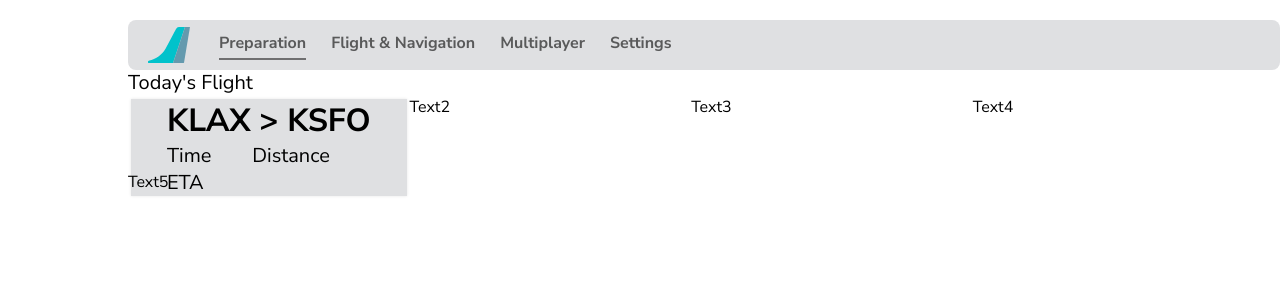
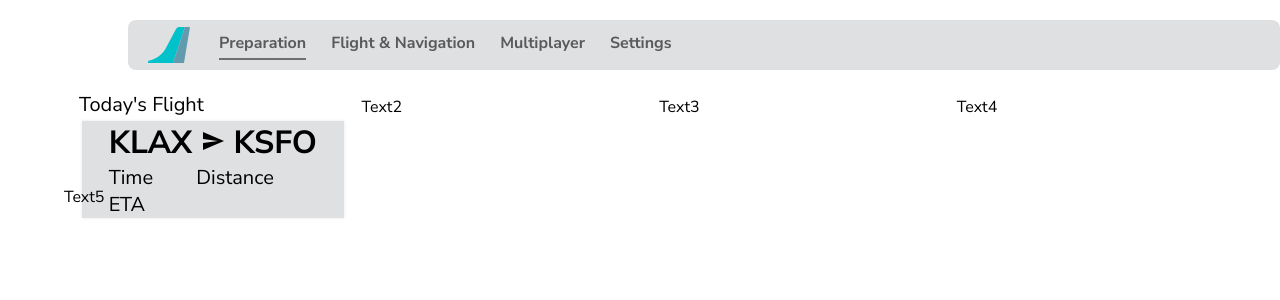
Before and after one commit to flybywiresim/efb, a React (Create React App) app: page / in a window 1280 px wide. Shown: the top 300 px of the page. Built offline with nearby package versions, Linux system fonts and the light colour scheme.

Commit message:
Cleaned up some code and added material.io icon support

```diff
--- a/public/index.html
+++ b/public/index.html
@@ -15,6 +15,8 @@
       user's mobile device or desktop. See https://developers.google.com/web/fundamentals/web-app-manifest/
     -->
     <link rel="manifest" href="%PUBLIC_URL%/manifest.json" />
+    <link href="https://fonts.googleapis.com/icon?family=Material+Icons"
+          rel="stylesheet">
     <!--
       Notice the use of %PUBLIC_URL% in the tags above.
       It will be replaced with the URL of the `public` folder during the build.
@@ -24,7 +26,8 @@
       work correctly both with client-side routing and a non-root public URL.
       Learn how to configure a non-root public URL by running `npm run build`.
     -->
-    <title>React App</title>
+    <title>a32nx EFB</title>
+
   </head>
   <body>
     <noscript>You need to enable JavaScript to run this app.</noscript>
--- a/src/App.css
+++ b/src/App.css
@@ -30,7 +30,7 @@
 }
 
 .Widgets {
-  margin: 2% 2% 5% 10%;
+  margin: 2% 2% 5% 5%;
   display: grid;
   font-family: "Nunito Sans", sans-serif;
   grid-template-columns: 25% 25% 25% 25%;
@@ -39,13 +39,15 @@
 }
 
 .CFWidgetDiv {
+  margin: 5%;
   display: flex;
   font-size: 1.25rem;
   flex-direction: column;
   justify-content: center;
+  height: 100%;
 }
 
-.CFDataDiv {
+.CFWidgetDiv #Panel {
   display: grid;
   box-shadow: 0 0 3px rgba(0, 0, 0, 0.1);
   margin: 1%;
@@ -59,7 +61,7 @@
     "ETA .";
 }
 
-.CFWidgetDepArr {
+.CFWidgetDiv #Panel #DepArr {
   font-size: 2rem;
   font-weight: 700;
   grid-area: DepArr;
--- a/src/Widget.js
+++ b/src/Widget.js
@@ -1,10 +1,11 @@
 import React from 'react';
+import 'material-design-icons';
 
 class Widgets extends React.Component {
     render() {
         return (
             <div className="Widgets">
-                <CFWidget dep="KLAX" arr="KSFO"/>
+                <CFWidget dep="KLAX " arr=" KSFO"/>
                 <p>Text2</p>
                 <p>Text3</p>
                 <p>Text4</p>
@@ -19,17 +20,21 @@ class CFWidget extends React.Component {
         return (
             <div className="CFWidgetDiv">
                 <p>Today's Flight</p>
-                <div className="CFDataDiv">
-                    <div className="CFWidgetDepArr">
-                        <p>{this.props.dep} > {this.props.arr}</p>
+                <div id="Panel">
+                    <div id="DepArr">
+                        <p>
+                            {this.props.dep}
+                            <i class="material-icons">send</i>
+                            {this.props.arr}
+                        </p>
                     </div>
-                    <div className="CFWidgetTime">
+                    <div id="Time">
                         <p>Time</p>
                     </div>
-                    <div className="CFWidgetDistance">
+                    <div id="Distance">
                         <p>Distance</p>
                     </div>
-                    <div className="CFWidgetETA">
+                    <div id="ETA">
                         <p>ETA</p>
                     </div>
                 </div>
```
Also changed, not shown: 1 other file (tests, documents, lock files or other folders).
